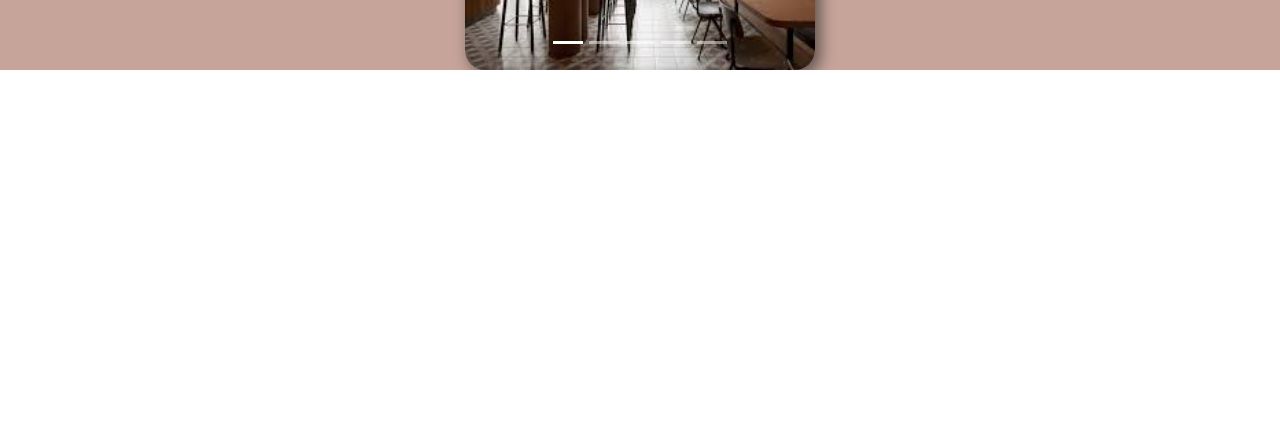
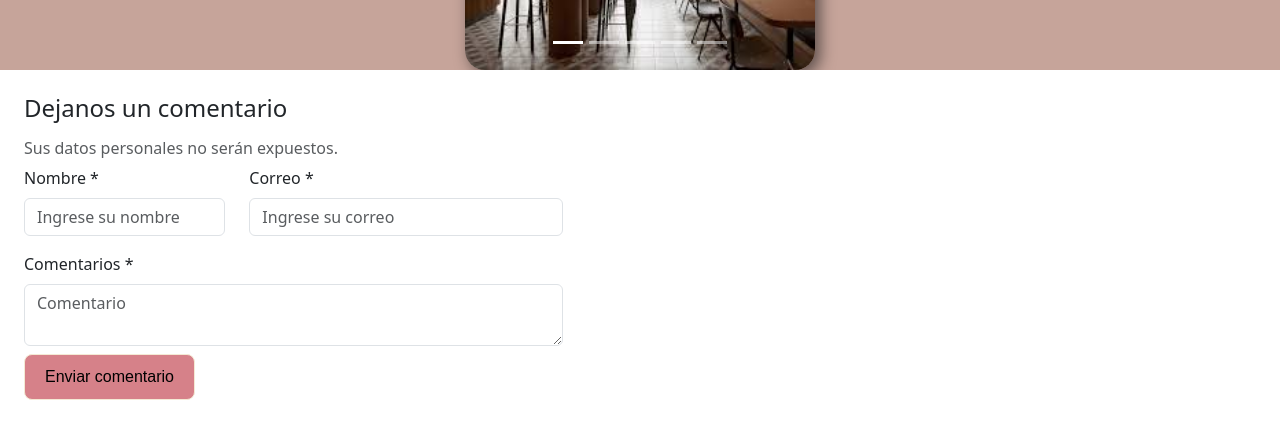
Before and after one commit to ErikCuevas03/fundamentosvue_erik, a Vue app: page / in a window 1280 px wide. Shown: the part 734-1155 px from the top of the page. Before the commit the page ends 804 px from the top, so only its background shows below. Built offline with nearby package versions, Linux system fonts and the light colour scheme.

Commit message:
task #06 Agregando formulario

```diff
--- a/src/App.vue
+++ b/src/App.vue
@@ -2,14 +2,14 @@
 import Navbar from "./components/Navbar.vue"
 import descripcion from "./components/descripcion.vue";
 import carrusel from "./components/carrusel.vue";
+import formulario from "./components/formulario.vue";
 </script>
 
 <template>
-<Navbar/>
-<descripcion/>
-<carrusel/>
+  <Navbar />
+  <descripcion />
+  <carrusel />
+  <formulario />
 </template>
 
-<style scoped>
-
-</style>
+<style scoped></style>
--- /dev/null
+++ b/src/components/formulario.vue
@@ -0,0 +1,32 @@
+<template>
+    <form id="opinion" class="p-4 bg-#f4ead5" style="max-width: 700px; width: 100%;">
+        <div class="row">
+            <label class="form-label"><h4>Dejanos un comentario</h4></label>
+            <!--Aviso-->
+            <small class="text-muted"><h6>Sus datos personales no serán expuestos.</h6></small>
+            <!-- Campo de Nombre -->
+            <div class="col-md-4">
+                <label class="form-label">Nombre *</label>
+                <input type="text" class="form-control" placeholder="Ingrese su nombre">
+            </div>
+            <!-- Campo de Correo -->
+            <div class="col-md-6">
+                <label class="form-label">Correo *</label>
+                <input type="email" class="form-control" placeholder="Ingrese su correo">
+            </div>
+        </div>
+        <!-- Campo de Comentarios -->
+        <div class="row mt-3">
+            <div class="col-md-10">
+                <label class="form-label">Comentarios *</label>
+                <textarea class="form-control" rows="2" placeholder="Comentario"></textarea>
+            </div>
+        </div>
+        <!-- Botón de Enviar -->
+        <div class="row mt-2">
+            <div class="col-md-4">
+                <button class="btn btn-warning w-80">Enviar comentario</button>
+            </div>
+        </div>
+    </form>
+</template>
```
